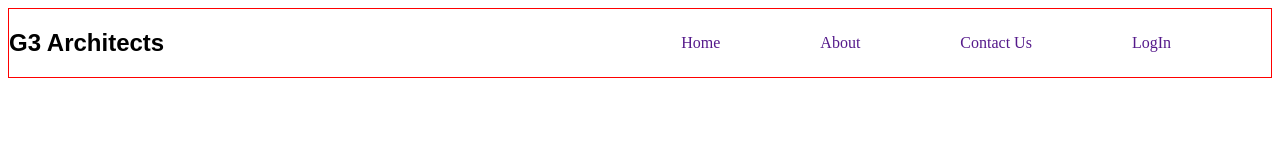
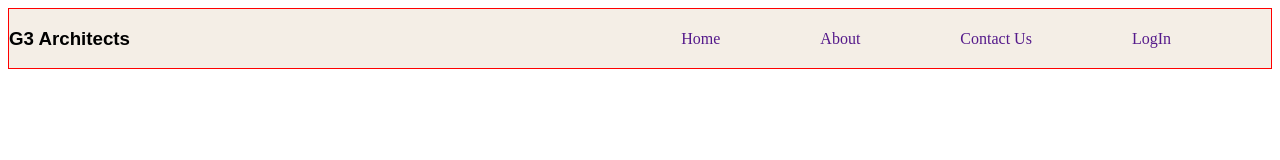
Before and after one commit to SabbirReturn/architect-website-repo, a plain HTML site: page index.html in a window 1280 px wide. Drawn offline with Linux system fonts and the light colour scheme.

Commit message:
some change in navbar

```diff
--- a/index.html
+++ b/index.html
@@ -7,7 +7,8 @@
     <link rel="stylesheet" href="styles/index.css">
 </head>
 <body>
-    <header class="navbar-container">
+    <header class="header-part">
+        <section  class="navbar-container">
             <nav>
                 <h1>G3 Architects</h1>
                 <ul>
@@ -17,6 +18,7 @@
                     <li><a href="">LogIn</a></li>
                 </ul>
             </nav>
+        </section>
     </header>
 </body>
 </html>
--- a/styles/index.css
+++ b/styles/index.css
@@ -1,3 +1,9 @@
+*{
+    /* margin: 0; */
+}
+.header-part{
+    background-color: #f4eee6;
+}
 .navbar-container{
     max-width: 1300px;
     margin: 0px auto;
```
Lines whose indentation alone changed are shown as unchanged.
